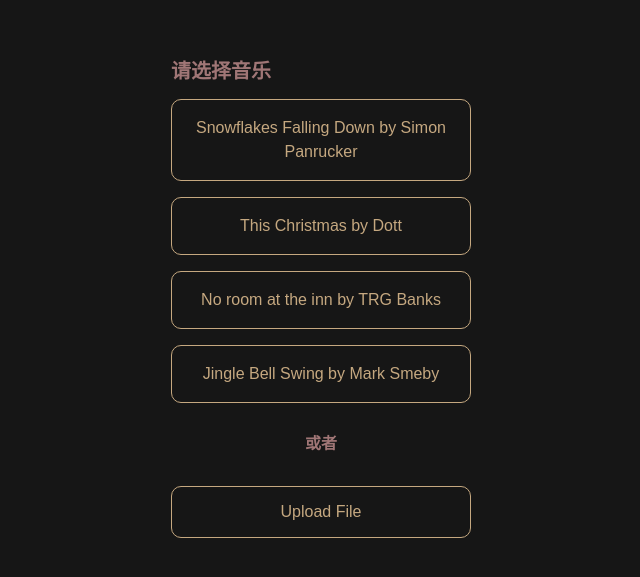
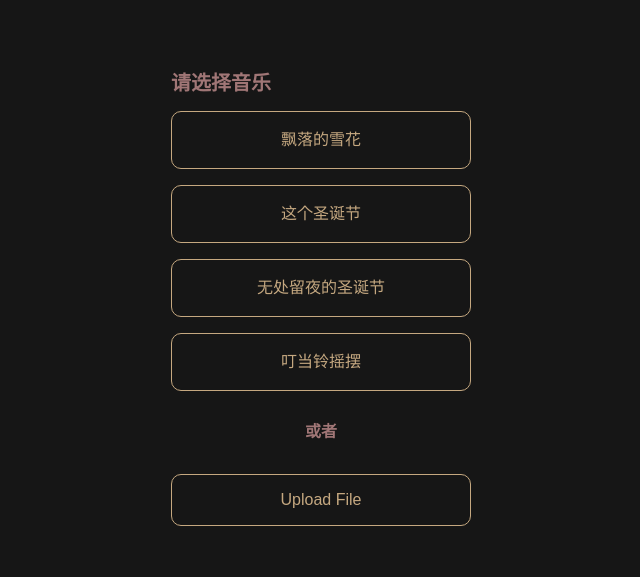
Before and after one commit to Baishengwen/sds, a plain HTML site: page index.html in a window 1280 px wide. Shown: the part 101-678 px from the top of the page, without its empty margins (319-959 px from the left). Drawn offline with nearby package versions, Linux system fonts and the light colour scheme.

Commit message:
Update index.html

```diff
--- a/index.html
+++ b/index.html
@@ -111,12 +111,12 @@
             <li class="title">请选择音乐</li>
             <li>
                 <button class="btn" id="btnA" type="button">
-                    Snowflakes Falling Down by Simon Panrucker
+                    飘落的雪花
                 </button>
             </li>
-            <li><button class="btn" id="btnB" type="button">This Christmas by Dott</button></li>
-            <li><button class="btn" id="btnC" type="button">No room at the inn by TRG Banks</button></li>
-            <li><button class="btn" id="btnD" type="button">Jingle Bell Swing by Mark Smeby</button></li>
+            <li><button class="btn" id="btnB" type="button">这个圣诞节</button></li>
+            <li><button class="btn" id="btnC" type="button">无处留夜的圣诞节</button></li>
+            <li><button class="btn" id="btnD" type="button">叮当铃摇摆</button></li>
             <li class="separator">或者</li>
             <li>
                 <input type="file" id="upload" hidden />
```
